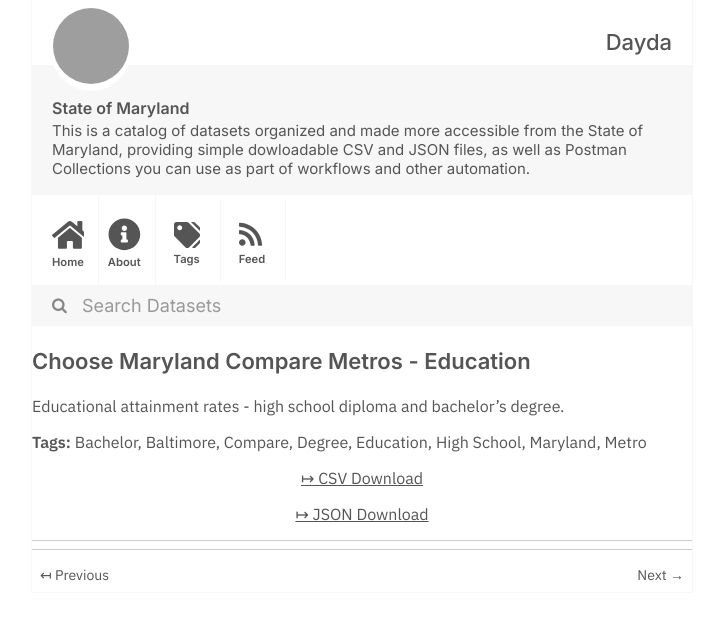
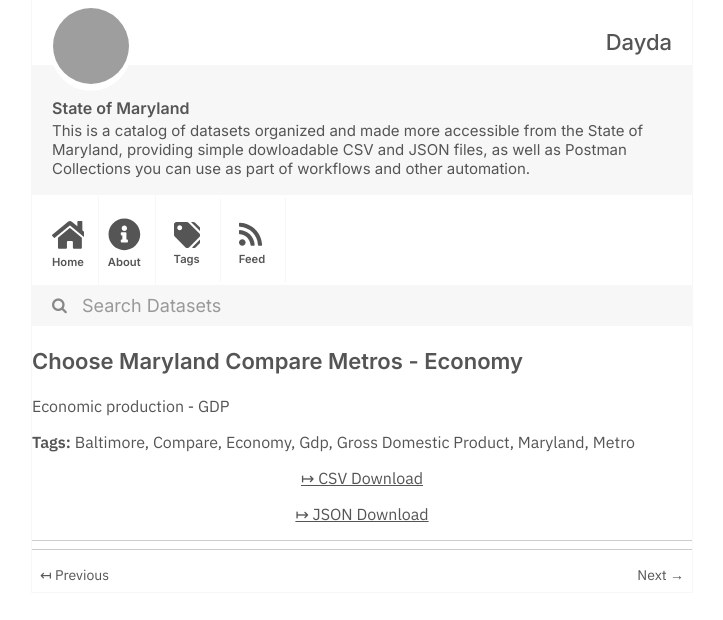
Before and after one commit to dayda-entities/state-of-maryland, a Jekyll site: the page built from _posts/2020-11-10-choose-maryland-compare-metros.md, in a window 1280 px wide, cut to the strip 0-620 px from the top of the page. Shown: the whole strip, without its empty margins (278-1001 px from the left). Built offline with Jekyll 4.4.1, drawn with Linux system fonts in a browser that asks for light colours; grey boxes are pictures that could not be loaded.

Commit message:
Publish Data

```diff
--- a/_posts/2020-11-10-choose-maryland-compare-metros.md
+++ b/_posts/2020-11-10-choose-maryland-compare-metros.md
@@ -1,24 +1,23 @@
 ---
-title: Choose Maryland  Compare Metros - Education
-created: '2020-11-10T17:25:37.136548'
-modified: '2020-11-10T17:25:37.136557'
+title: Choose Maryland  Compare Metros - Economy
+created: '2020-11-10T17:24:42.363198'
+modified: '2020-11-10T17:24:42.363208'
 state: active
 type: dataset
 tags:
-  - Bachelor
   - Baltimore
   - Compare
-  - Degree
-  - Education
-  - High School
+  - Economy
+  - Gdp
+  - Gross Domestic Product
   - Maryland
   - Metro
 groups:
   - Local Government
-csv_url: 'https://opendata.maryland.gov/api/views/tybw-nzqj/rows.csv?accessType=DOWNLOAD'
+csv_url: 'https://opendata.maryland.gov/api/views/evyv-ezm8/rows.csv?accessType=DOWNLOAD'
 json_url: >-
-  https://opendata.maryland.gov/api/views/tybw-nzqj/rows.json?accessType=DOWNLOAD
+  https://opendata.maryland.gov/api/views/evyv-ezm8/rows.json?accessType=DOWNLOAD
 layout: post
 
 ---
-Educational attainment rates - high school diploma and bachelor's degree.
+Economic production - GDP
```
